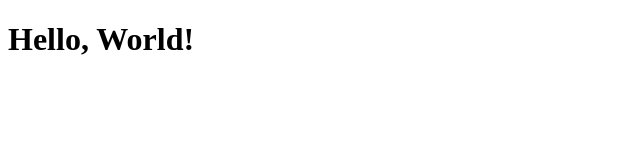
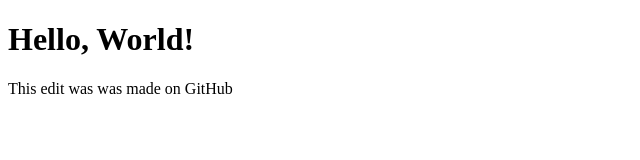
Before and after one commit to SteveGonzalez/CS3338-first-project, a plain HTML site: page index.html in a window 1280 px wide. Shown: the whole page, without its empty margins (0-640 px from the left). Drawn offline with Linux system fonts and the light colour scheme.

Commit message:
Added a line of text to index.html

```diff
--- a/index.html
+++ b/index.html
@@ -7,5 +7,6 @@
 </head>
 <body>
     <h1>Hello, World!</h1>
+    <p>This edit was was made on GitHub</p>
 </body>
 </html>
```
